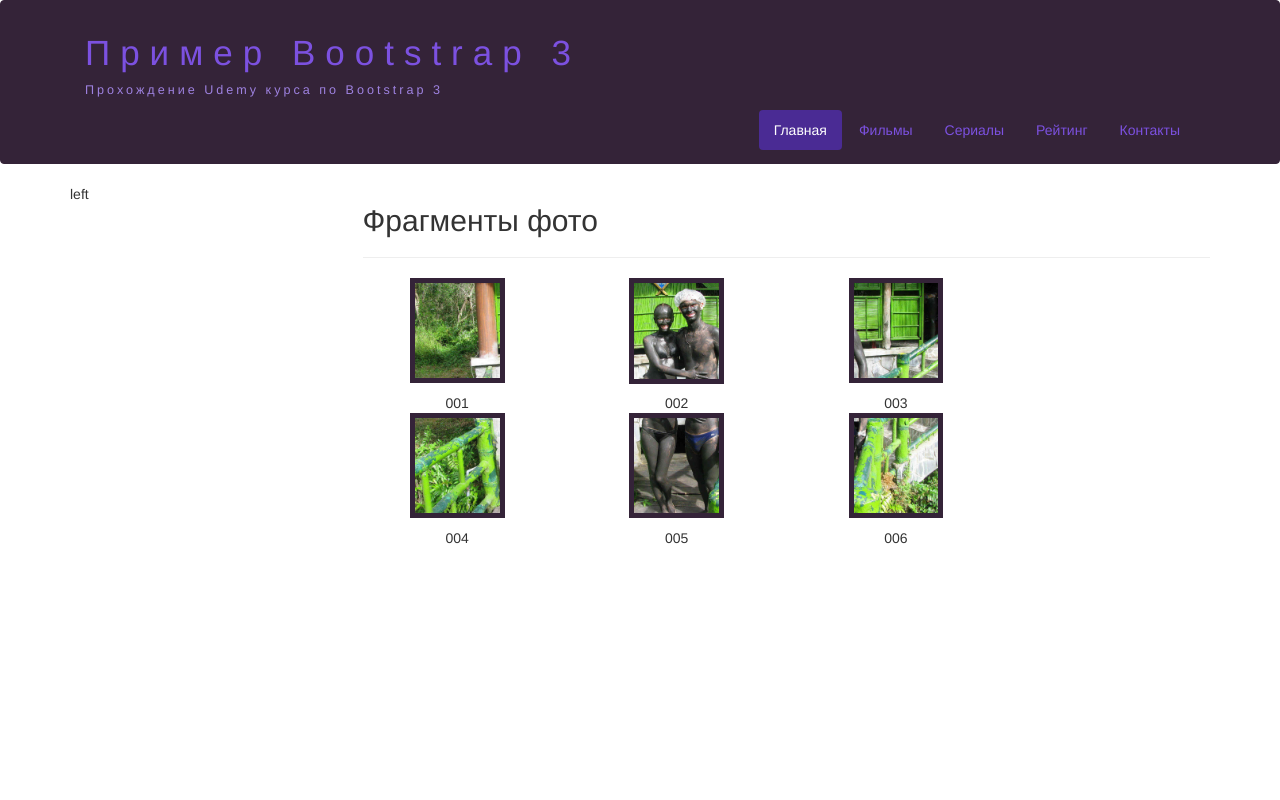
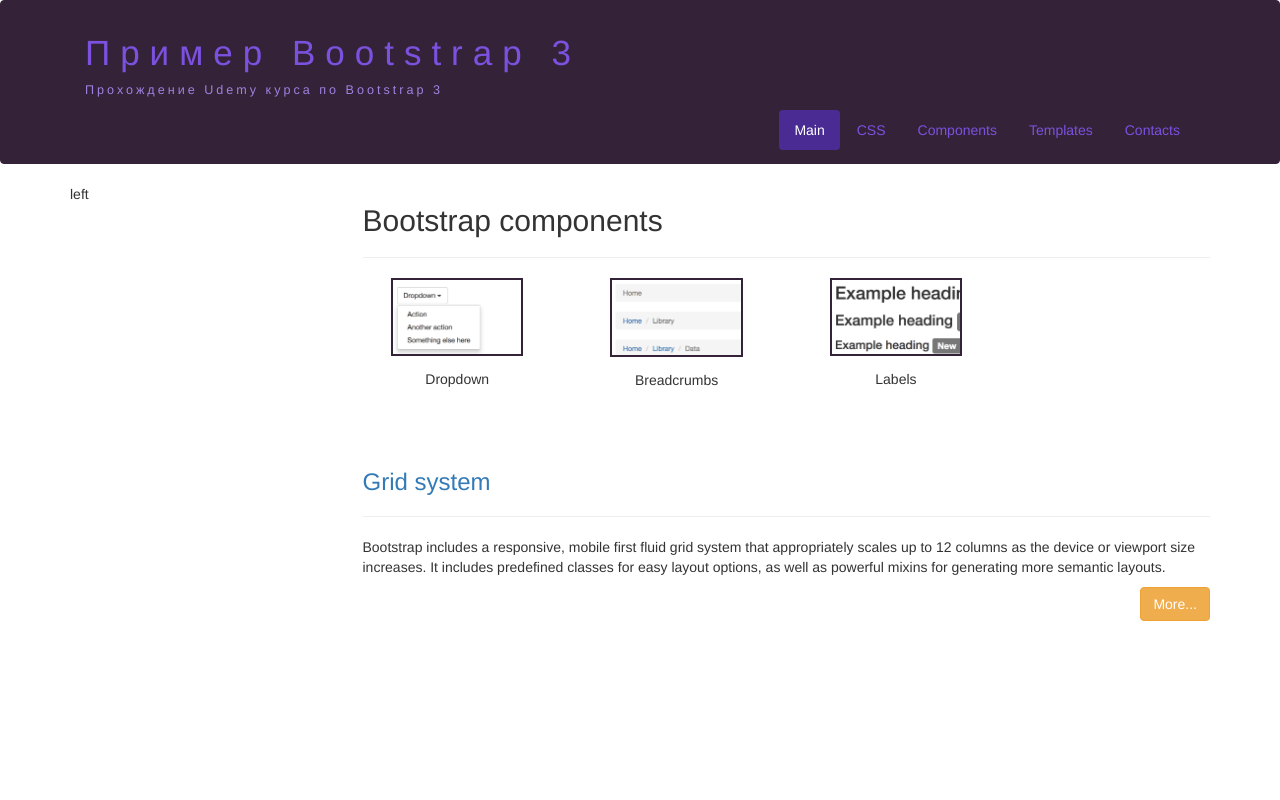
Before and after one commit to koshmarik/bootstrap3-course, a plain HTML site: page index.html in a window 1280 px wide. Shown: the top 800 px of the page. Drawn offline with nearby package versions, Linux system fonts and the light colour scheme.

Commit message:
Меняем контент, дорабатываем по заданию

```diff
--- a/assets/css/style.css
+++ b/assets/css/style.css
@@ -59,6 +59,11 @@
 	}
 }
 
+.clear {
+	clear: both;
+	height: 60px;
+}
+
 .wrapper {
 	min-height: 100%;
 }
@@ -80,11 +85,22 @@
 }
 
 .fragment-block img {
-	width: 50%;
+	width: 70%;
+	display: block;
+	margin: auto;
 	margin-bottom: 5%;
-	border: solid 5px #342338;
+	border: solid 2px #342338;
 }
 
 .fragment-block {
 	text-align: center;
 }
+
+.fragment-label {
+	padding: 2%;
+	margin-bottom: 4%;
+}
+
+.margin-8 {
+	margin-top: 8%;
+}
--- a/index.html
+++ b/index.html
@@ -47,11 +47,11 @@
 
 					<div class="navbar-collapse collapse navbar-right" id="navbarCollapse">
 						<ul class="nav nav-pills">
-							<li class="active"><a href="">Главная</a></li>
-							<li><a href="">Фильмы</a></li>
-							<li><a href="">Сериалы</a></li>
-							<li><a href="">Рейтинг</a></li>
-							<li><a href="">Контакты</a></li>
+							<li class="active"><a href="">Main</a></li>
+							<li><a href="">CSS</a></li>
+							<li><a href="">Components</a></li>
+							<li><a href="">Templates</a></li>
+							<li><a href="">Contacts</a></li>
 						</ul>
 					</div>
 				</div>
@@ -63,38 +63,38 @@
     	<div class="container">
     		<div class="row">
     			<div class="col-lg-9 col-lg-push-3">
-    				<h2>Фрагменты фото</h2>
+    				<h2>Bootstrap components</h2>
     				<hr>
     				<div class="row">
     					<div class="fragment-block col-lg-3 col-md-3 col-sm-3 col-xs-6">
-    						<img src="assets/img/image_part_001.jpg" alt="001">
-    						<div class="fragment-label">001</div>
+    						<img src="assets/img/image-001.png" alt="Dropdown">
+    						<div class="fragment-label">Dropdown</div>
     					</div>
     					<div class="fragment-block col-lg-3 col-md-3 col-sm-3 col-xs-6">
-    						<img src="assets/img/image_part_002.jpg" alt="002">
-    						<div class="fragment-label">002</div>
+    						<img src="assets/img/image-002.png" alt="Breadcrumbs">
+    						<div class="fragment-label">Breadcrumbs</div>
     					</div>
     					<div class="fragment-block col-lg-3 col-md-3 col-sm-3 col-xs-6">
-    						<img src="assets/img/image_part_003.jpg" alt="003">
-    						<div class="fragment-label">003</div>
+    						<img src="assets/img/image-003.png" alt="Labels">
+    						<div class="fragment-label">Labels</div>
     					</div>
     				</div>
 
-					<div class="row">
-    					<div class="fragment-block col-lg-3 col-md-3 col-sm-3 col-xs-6">
-    						<img src="assets/img/image_part_004.jpg" alt="004">
-    						<div class="fragment-label">004</div>
-    					</div>
-    					<div class="fragment-block col-lg-3 col-md-3 col-sm-3 col-xs-6">
-    						<img src="assets/img/image_part_005.jpg" alt="005">
-    						<div class="fragment-label">005</div>
-    					</div>
-    					<div class="fragment-block col-lg-3 col-md-3 col-sm-3 col-xs-6">
-    						<img src="assets/img/image_part_006.jpg" alt="006  ">
-    						<div class="fragment-label">006</div>
-    					</div>
-    				</div>
+    				<div class="margin-8"></div>
+
+    				<a href=""><h3>Grid system</h3></a>
+    				<hr>
+    				<p>Bootstrap includes a responsive, mobile first fluid grid system that appropriately scales up to 12 columns as the device or viewport size increases. It includes predefined classes for easy layout options, as well as powerful mixins for generating more semantic layouts.</p>
+    				<a href="" class="btn btn-warning pull-right">More...</a>
+
+					<div class="margin-8"></div>
+
+					<div class="margin-8"></div>
+
+
+
     			</div>
+
     			<div class="col-lg-3 col-lg-pull-9">
     				left
     			</div>
```
Also changed, not shown: assets/img/image-001.png (added), assets/img/image-002.png (added), assets/img/image-003.png (added), assets/img/image_part_001.jpg (deleted), assets/img/image_part_002.jpg (deleted), assets/img/image_part_003.jpg (deleted), assets/img/image_part_004.jpg (deleted), assets/img/image_part_005.jpg (deleted), assets/img/image_part_006.jpg (deleted).
